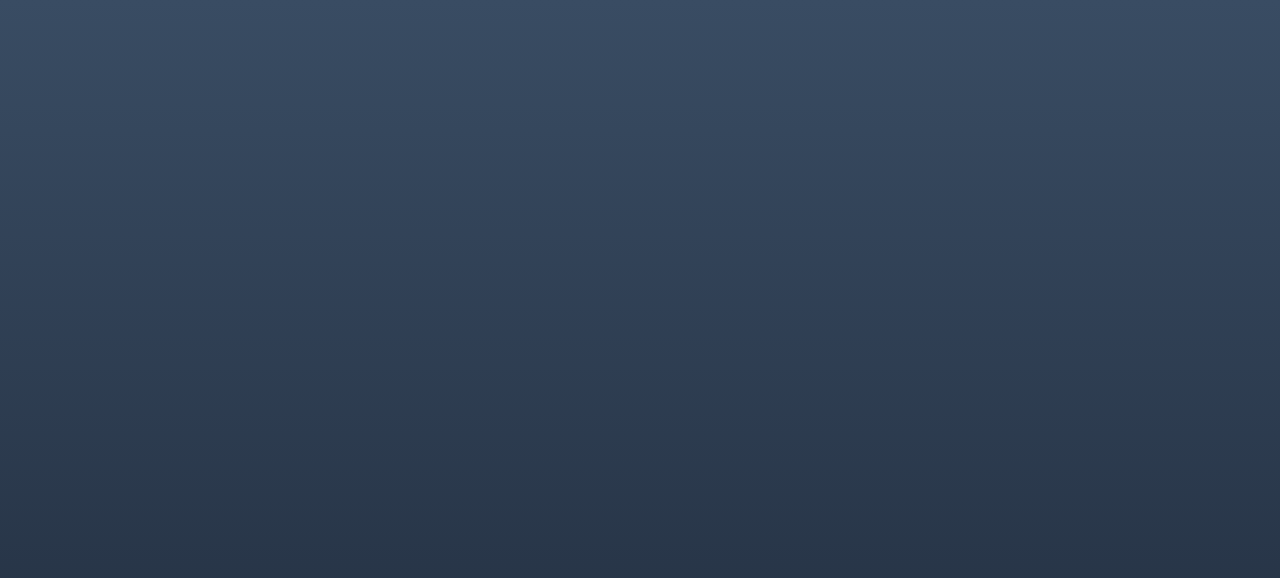
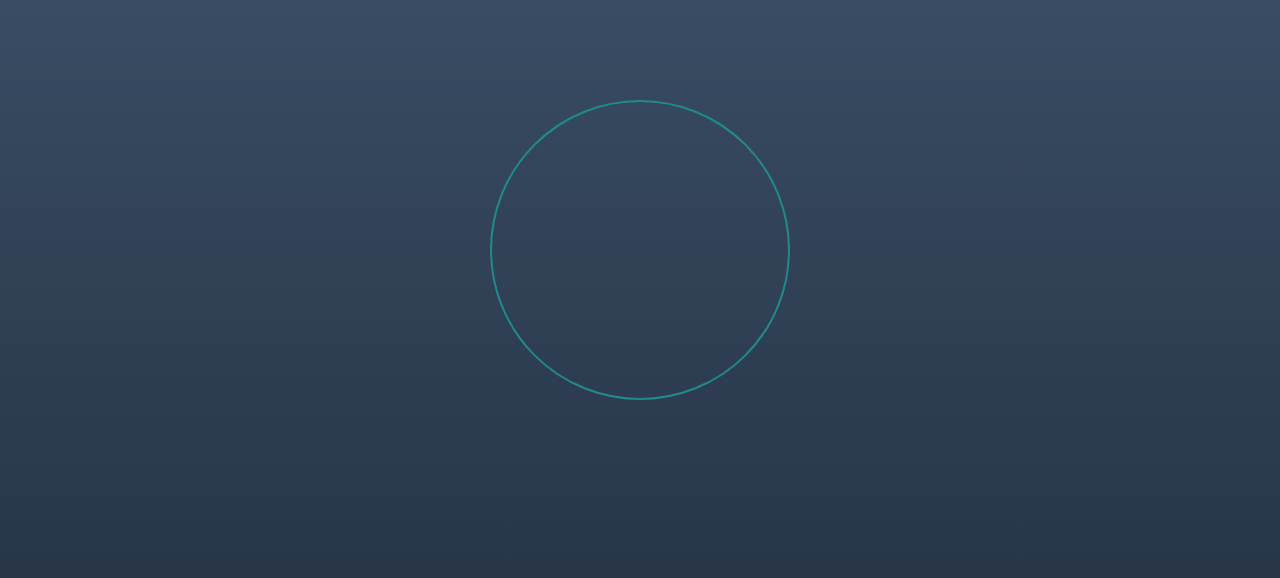
Before and after one commit to MicrofoxTeam/webgym-frontend, a Vue app: page /Register in a window 1280 px wide. Shown: the top 578 px of the page. Built offline with nearby package versions, Linux system fonts and the light colour scheme.

Commit message:
Auto stash before merge of "master" and "origin/master"

```diff
--- a/src/components/Main.vue
+++ b/src/components/Main.vue
@@ -1,5 +1,6 @@
 <template>
-  <div class="Main">
+  <div class="menu">
+    <div class="menu-circle"></div>
 
   </div>
 </template>
@@ -22,4 +23,12 @@ export default {
     width: 100%;
     height: 100%;
   }
+
+  .menu-circle {
+    width: 300px;
+    height: 300px;
+    margin: 100px auto 0 auto;
+    border-radius: 150px;
+    border: 2px solid $accent-color;
+  }
 </style>
```
